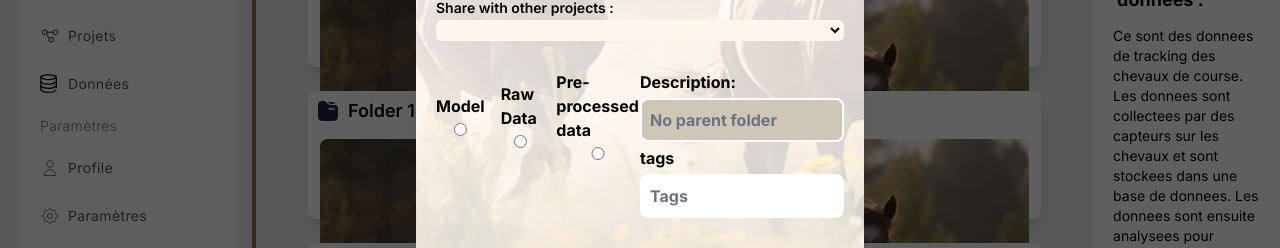
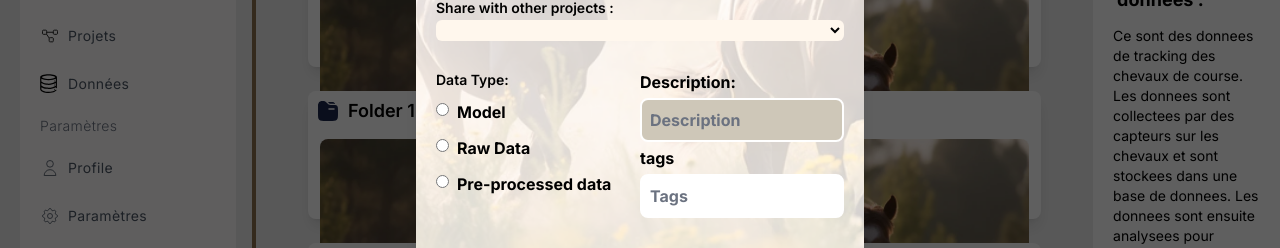
Before and after one commit to Mahmoud-nfz/research-platform, a Next.js app in the folder apps/frontend/: page /platform/data-collections/1 in a window 1280 px wide. Both pictures are taken after a click on the button "Televerser des donnees". Shown: the part 358-606 px from the top of the page. Built offline with nearby package versions, Linux system fonts and the light colour scheme; no server answers.

Commit message:
fix : fixed all concerns in pull request

```diff
--- a/apps/frontend/src/components/general/modals/UploadModal.tsx
+++ b/apps/frontend/src/components/general/modals/UploadModal.tsx
@@ -15,11 +15,7 @@ interface ModalProps {
 	buttonIcon?: React.ReactNode;
 	uploadIcon?: React.ReactNode;
 }
-const FileType = {
-	Model: 'Model',
-	RawData: 'Raw Data',
-	PreprocessedData: 'Preprocessed Data'
-  };
+
 
 const bucketName = "ddfdfdc";
 export default function UploadModal(props: ModalProps) {
@@ -55,7 +51,7 @@ export default function UploadModal(props: ModalProps) {
 		);
 	}, []);
 
-	const handleUploadAndCreateObject = useCallback((data: UploadSchema) => {
+	const handleCreateFileEntity = useCallback((data: UploadSchema) => {
 		handleUpload(data);
 		handleCreateObject(data);
 	}, [handleUpload, handleCreateObject]);
@@ -128,7 +124,7 @@ export default function UploadModal(props: ModalProps) {
 										{/* Title div */}
 										<form
 											// on submit handle upload and create object
-											onSubmit={handleSubmit(handleUploadAndCreateObject)}
+											onSubmit={handleSubmit(handleCreateFileEntity)}
 
 											className="relative p-3 opacity-100 flex flex-col justify-between text-black text-md font-bold"
 										>
@@ -182,10 +178,7 @@ export default function UploadModal(props: ModalProps) {
 														placeholder="No parent folder"
 														type="text"
 														className="bg-white placeholder:text-gray-400"
-														error={
-															errors.parentFolder
-																?.message
-														}
+
 													/>
 												</div>
 
@@ -197,46 +190,46 @@ export default function UploadModal(props: ModalProps) {
 													<select className="w-full h-full inline-flex justify-center rounded-md border border-transparent bg-orange-50  text-sm font-medium text-grey-900 hover:bg-grey-200 focus:outline-none focus-visible:ring-2 focus-visible:ring-grey-500 focus-visible:ring-offset-2" />
 													<br />
 												</div>
-
 												<div className="flex flex-row mt-2 py-3">
-													<div className="w-1/2">
-														<div className="flex flex-row space-y-2">
-															<div className="flex items-center space-x-4">
+													<div className="w-1/2"><div className="flex flex-col space-y-2">
+														<h1 className="text-sm font-semibold">Data Type:</h1>
+															<div className="flex items-center">
 																<Input
 																	register={register}
 																	name="selectedFileType"
-																label="Model"
+																	label=""
 																	type="radio"
 																	id="model"
-																value={FileType.Model}
+																	value="Model"
 																	className="cursor-pointer bg-orange"
 																/>
-
+																<label htmlFor="model" className="ml-2">Model</label>
+															</div>
+															<div className="flex items-center">
 																<Input
 																	register={register}
 																	name="selectedFileType"
-																label="Raw Data"
+																	label=""
 																	type="radio"
 																	id="rawData"
-																value={FileType.RawData}
-
+																	value="Raw Data"
 																	className="cursor-pointer"
 																/>
-
-
+																<label htmlFor="rawData" className="ml-2">Raw Data</label>
+															</div>
+															<div className="flex items-center">
 																<Input
 																	register={register}
 																	name="selectedFileType"
-																label="Pre-processed data"
+																	label=""
 																	type="radio"
 																	id="preprocessedData"
-																value={FileType.PreprocessedData}
+																	value="Preprocessed Data"
 																	className="cursor-pointer"
 																/>
-
+																<label htmlFor="preprocessedData" className="ml-2">Pre-processed data</label>
 															</div>
 														</div>
-
 													</div>
 													<div className="w-1/2">
 														<Input
@@ -245,7 +238,7 @@ export default function UploadModal(props: ModalProps) {
 															label="Description:"
 															className="outline-none font-poppins rounded-lg text-black border-2 border-white w-full"
 															id="Description"
-															placeholder="No parent folder"
+															placeholder="Description"
 															type="text"
 														/>
 
--- a/apps/frontend/src/types/schemas/upload.schema.ts
+++ b/apps/frontend/src/types/schemas/upload.schema.ts
@@ -3,12 +3,17 @@ import { z } from "zod";
 
 export const uploadSchema = z.object({
 	files: z.any().refine((files) => files?.length >= 1, {message: 'Please select a file'}),
-	parentFolder: z.string().optional(),
-	description : z.string().optional(),
-	tags : z.array(z.string()).optional(),
-	selectedFileType: z.string().optional(),
-	path : z.string().optional(),
+	parentFolder: z.any().optional(),
+	description : z.any().optional(),
+	tags : z.array(z.any()).optional(),
+	selectedFileType: z.any().optional(),
+	path : z.any().optional(),
 
 });
+const FileType = {
+	Model: 'Model',
+	RawData: 'Raw Data',
+	PreprocessedData: 'Preprocessed Data'
+  };
 
 export type UploadSchema = z.infer<typeof uploadSchema>;
```
Lines whose indentation alone changed are shown as unchanged.
